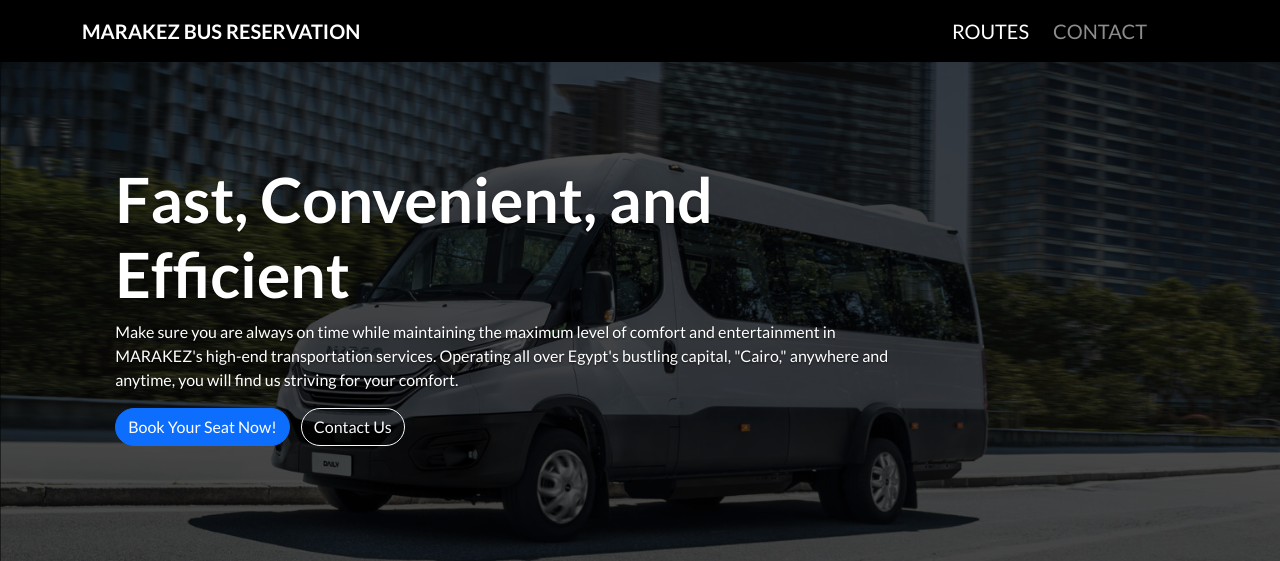
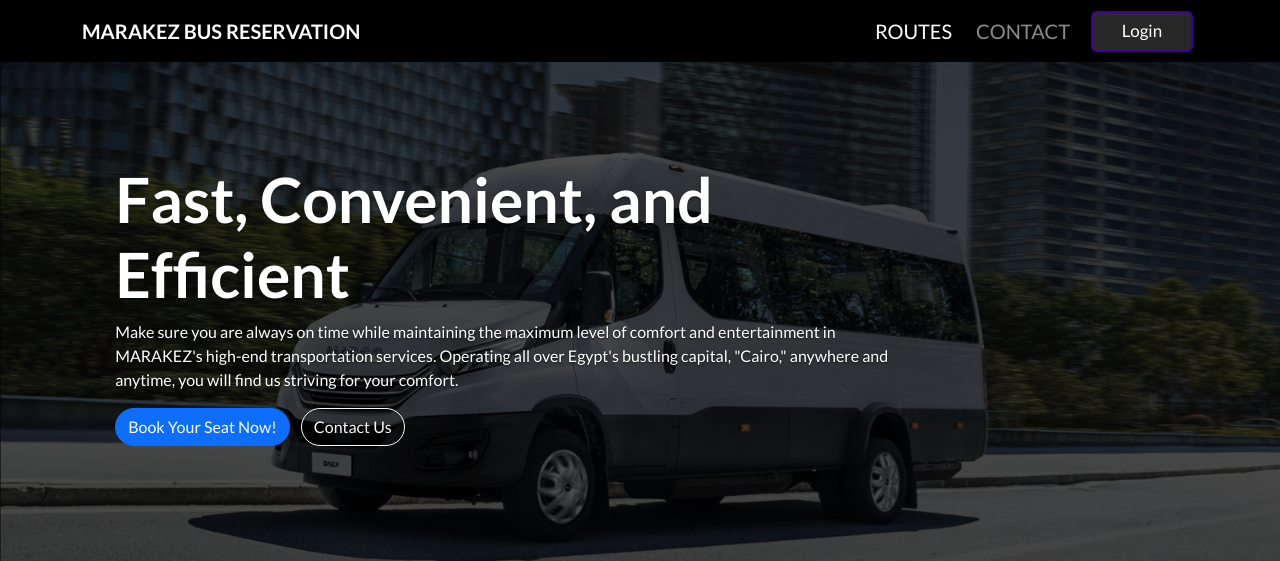
Before and after one commit to M-Elshehry07/D5MBuses, a PHP site: page / in a window 1280 px wide. Shown: the top 561 px of the page. Run offline with PHP 8.4, Linux system fonts and the light colour scheme.

Commit message:
Added login button in homepage

```diff
--- a/css/home-style.css
+++ b/css/home-style.css
@@ -82,7 +82,7 @@ body {
   border-left: 8px solid #696969;
   border-top: 8px solid #696969;
   cursor: pointer;
-	z-index: 1;
+  z-index: 1;
 }
 
 #slider-container .btn:hover {
@@ -170,10 +170,57 @@ body {
 }
 
 @media only screen and (max-width: 550px) {
-	#slider-container .btn{
-		top: calc(55% - 15px);
-	}
+  #slider-container .btn {
+    top: calc(55% - 15px);
+  }
+
   #slider-container #slider .slide {
     width: calc(10% - 20px);
   }
 }
+
+/* Login Button */
+
+.loginBtn {
+  --color: #3f0097;
+  font-family: inherit;
+  display: inline-block;
+  width: 6em;
+  height: 2.4em;
+  line-height: 1.8em;
+  overflow: hidden;
+  cursor: pointer;
+  margin: 3px 5px 0px 5px;
+  font-size: 17px;
+  z-index: 1;
+  color: white;
+  background-color: #282828;
+  border: 2px solid var(--color);
+  border-radius: 6px;
+  position: relative;
+}
+
+.loginBtn::before {
+  position: absolute;
+  content: "";
+  background: var(--color);
+  width: 150px;
+  height: 200px;
+  z-index: -1;
+  border-radius: 50%;
+}
+
+.loginBtn:hover {
+  color: white;
+}
+
+.loginBtn:before {
+  top: 100%;
+  left: 100%;
+  transition: 0.3s all;
+}
+
+.loginBtn:hover::before {
+  top: -30px;
+  left: -30px;
+}
--- a/index.html
+++ b/index.html
@@ -31,13 +31,16 @@
         <span class="navbar-toggler-icon"></span>
       </button>
       <div class="collapse navbar-collapse" id="navbarNavDropdown">
-        <ul style="margin-right: 35px;" class="navbar-nav ms-auto">
+        <ul class="navbar-nav ms-auto">
           <li class="nav-item">
             <a style="margin-right: 8px;" class="nav-link active text-uppercase" aria-current="page"
               href="#routes-section">Routes</a>
           </li>
           <li class="nav-item">
             <a style="margin-right: 8px;" class="nav-link text-uppercase" href="#contact-section">Contact</a>
+          </li>
+          <li class="nav-item">
+            <a href="admin.php"><button class="loginBtn">Login</button></a>
           </li>
 
           <!-- Me Dropdown Menu -->
```
Also changed, not shown: IDK.php (deleted, +0 -10 lines).
